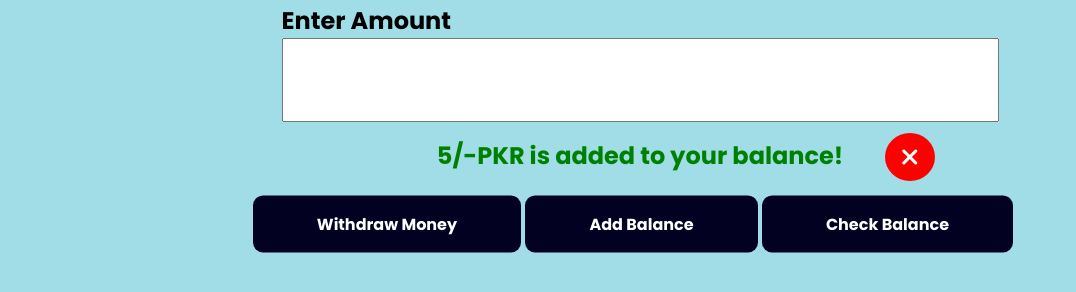
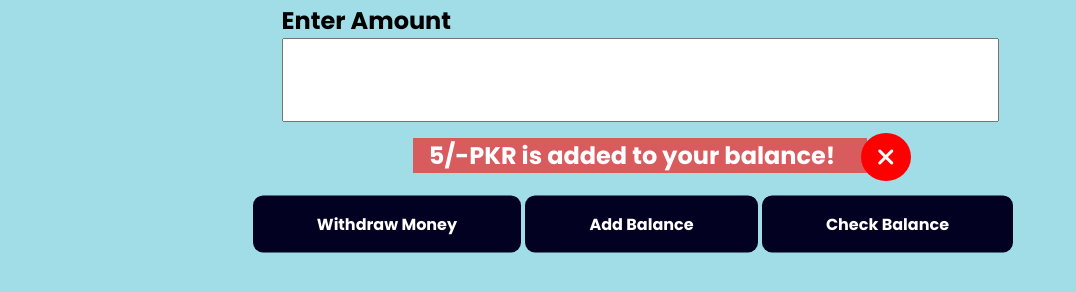
Before and after one commit to habib0821/Al-Habib-ATM-Machine-Online, a plain HTML site: page index.html in a window 1280 px wide. Both pictures are taken after typing "5" into the empty fields and a click on the button "Add Balance". Shown: the part 312-604 px from the top of the page, without its empty margins (0-1076 px from the left). Drawn offline with Linux system fonts and the light colour scheme.

Commit message:
second commit

```diff
--- a/style.css
+++ b/style.css
@@ -1,17 +1,20 @@
 @import url('https://fonts.googleapis.com/css2?family=Poppins:ital,wght@0,100;0,200;0,300;0,400;0,500;0,600;0,700;0,800;0,900;1,100;1,200;1,300;1,400;1,500;1,600;1,700;1,800;1,900&display=swap');
 
 
-*{
+* {
     margin: 0;
     padding: 0;
     font-family: "Poppins", sans-serif;
 }
-body, html{
+
+body,
+html {
     height: 100%;
     width: 100%;
     background-color: #A0DDE6;
 }
-.ATM{
+
+.ATM {
     width: 100%;
     height: 60rem;
     position: absolute;
@@ -22,7 +25,8 @@ body, html{
     flex-direction: column;
     align-items: center;
 }
-button{
+
+button {
     border: none;
     border-radius: 10px;
     background-color: #020122;
@@ -30,8 +34,10 @@ button{
     font-size: 1rem;
     font-weight: bold;
     color: white;
+    cursor: pointer;
 }
-.closeMsg{
+
+.closeMsg {
     height: 3rem;
     position: relative;
     top: 11.5rem;
@@ -44,12 +50,14 @@ button{
     color: white;
     opacity: 0;
 }
-.ATM .title{
+
+.ATM .title {
     position: relative;
     top: 16rem;
     margin-bottom: 4rem;
 }
-.ATM .balance{
+
+.ATM .balance {
     position: relative;
     top: 12rem;
     color: green;
@@ -57,32 +65,48 @@ button{
     font-size: 1.5rem;
     transition: ease-in-out 0.5;
 }
-span{
+
+span {
     color: orangered;
 }
-.ATM .menuBar{
+
+.ATM .menuBar {
     position: absolute;
     top: 60%;
     left: 51%;
     transform: translate(-50%, -50%);
     width: 50rem;
 }
-.ATM .Input{
+
+.ATM .Input {
     position: relative;
     top: 13rem;
     font-size: 1.5rem;
 }
-.ATM .Input input{
+
+.ATM .Input input {
     padding: 1rem 3rem;
     font-size: 2rem;
 }
-.ATM .messege{
+
+/* .ATM .messegeBar{
+    width: auto;
+    background-color: rgba(245, 84, 84, 0.571);
+    position: relative;
+    top: 14rem;
+    font-size: 1.5rem;
+    } */
+.ATM .messege {
     width: auto;
     display: flex;
-    color: green;
+    color: white;
+    background-color: #ff000096;
+    padding-right: 2rem;
+    padding-left: 1rem;
     font-weight: bold;
     position: relative;
     top: 14rem;
     font-size: 1.5rem;
     transition: ease-in-out 0.5;
+    cursor: pointer;
 }
```
